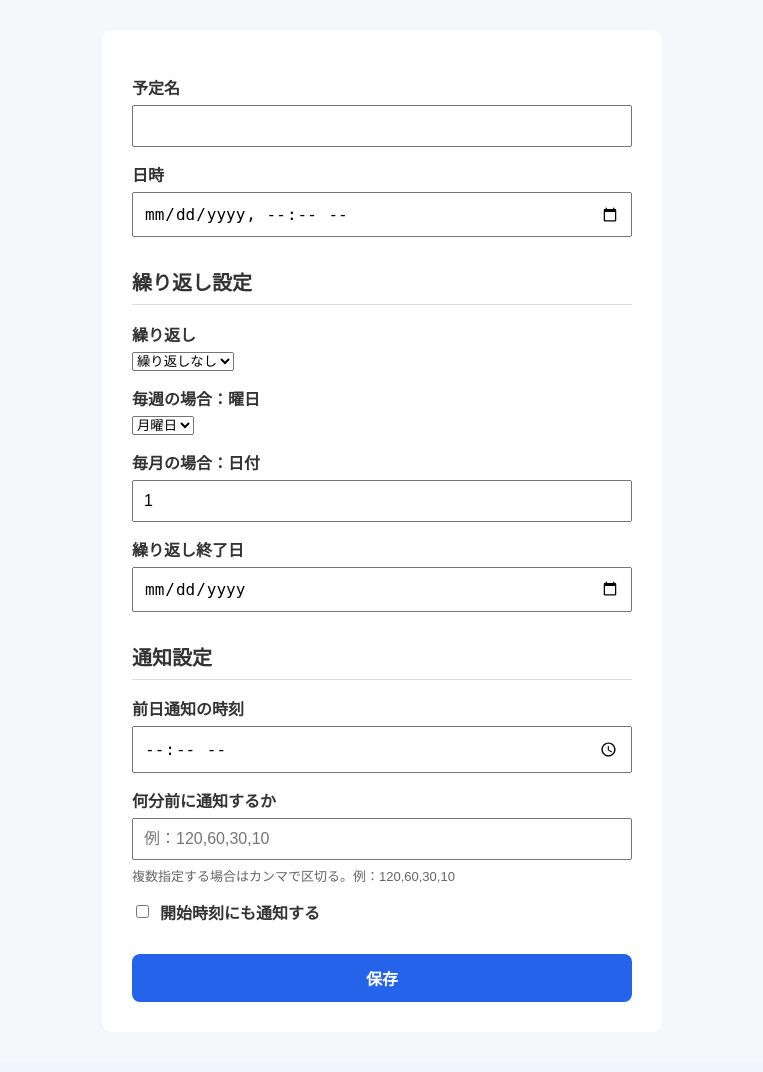
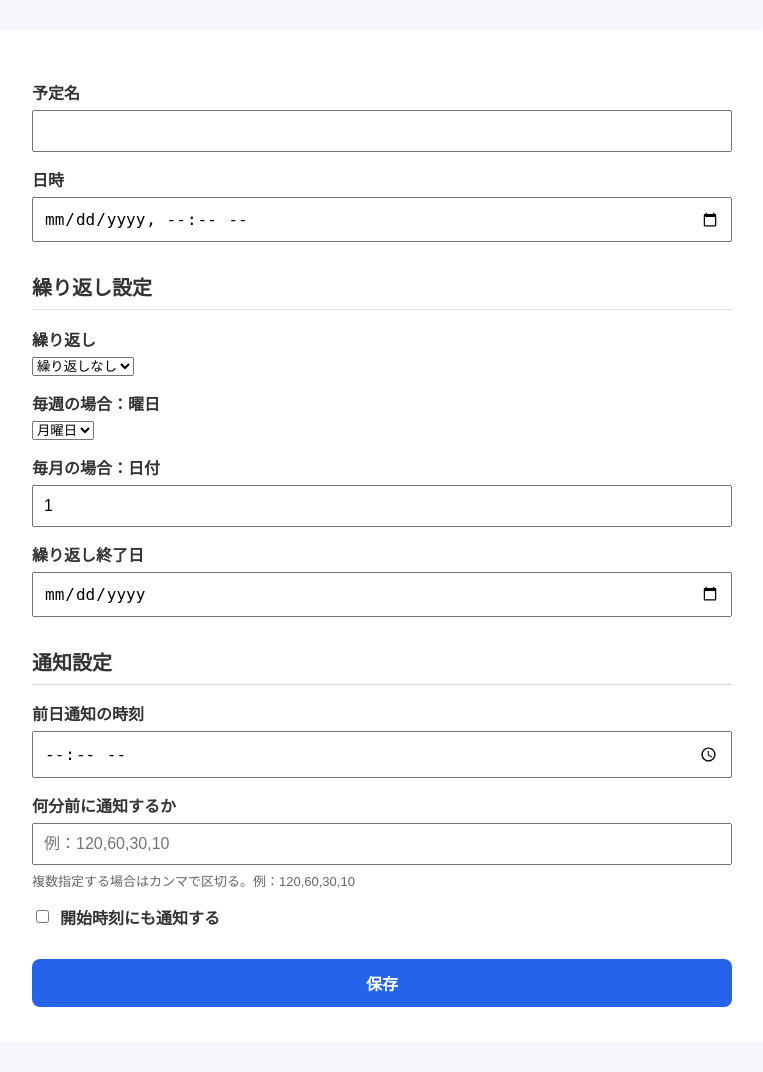
Before and after one commit to shoma-iito/schedule-app, a Flask app: page /add in a window 1280 px wide. Shown: the part 81-1153 px from the top of the page, without its empty margins (258-1021 px from the left). Before the commit the page ends 1113 px from the top, so only its background shows below. Run offline with Flask 3, Linux system fonts and the light colour scheme; the visitor is signed in with stand-in values (Sample User, id 1).

Commit message:
スマホ表示を改善

```diff
--- a/static/style.css
+++ b/static/style.css
@@ -145,9 +145,10 @@ main {
 
 .form-box {
     background: white;
-    padding: 30px;
+    padding: 35px;
     border-radius: 10px;
-    max-width: 500px;
+    max-width: 700px;
+    width: 90%;
     margin: 0 auto;
 }
 
```
